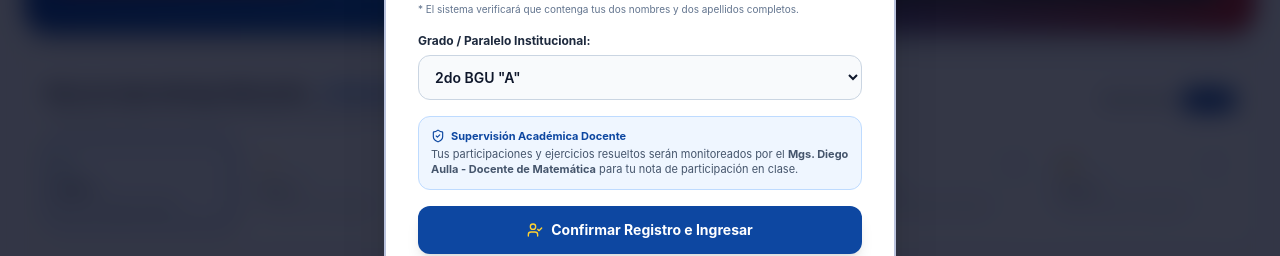
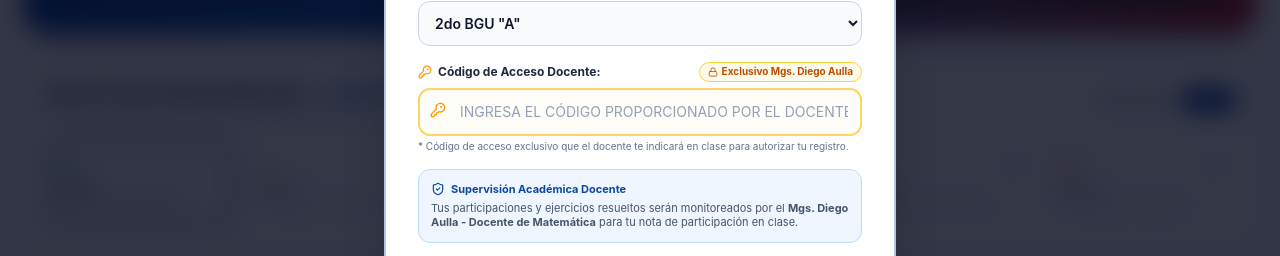
Before and after one commit to 17dieguitofaby17/MathFunciones, a React (Vite) app: page / in a window 1280 px wide. Shown: the part 422-678 px from the top of the page. Built offline with nearby package versions, Linux system fonts and the light colour scheme; grey boxes are pictures that could not be loaded.

Commit message:
feat: add access code verification to registration
Enforce an access code requirement during student registration to restrict platform access to verified users of the U.E. Santa Mariana de Jesús.

```diff
--- a/metadata.json
+++ b/metadata.json
@@ -2,5 +2,7 @@
   "name": "MATHFUNCIONES - U.E. Santa Mariana de Jesús",
   "description": "MATHFUNCIONES: App de gamificación matemática para 2do de Bachillerato de la U.E. Santa Mariana de Jesús Riobamba. 'Ternura que acompaña, Firmeza que transforma'. Desafíos exclusivos 15h00 y 18h00 con doble puntaje, composición e inversa de funciones, insignias coleccionables y graficador interactivo.",
   "requestFramePermissions": [],
-  "majorCapabilities": ["MAJOR_CAPABILITY_SERVER_SIDE_GEMINI_API"]
+  "majorCapabilities": [
+    "MAJOR_CAPABILITY_SERVER_SIDE_GEMINI_API"
+  ]
 }
--- a/src/App.tsx
+++ b/src/App.tsx
@@ -52,11 +52,12 @@ export default function App() {
   const [isSyncModalOpen, setIsSyncModalOpen] = useState<boolean>(false);
   const [newBadgeToast, setNewBadgeToast] = useState<string | null>(null);
 
-  // Check if student has valid registration (2 names and 2 surnames = 4 words)
+  // Check if student has valid registration (2 names and 2 surnames = 4 words) and verified access code
   const isStudentRegistered =
-    profile.name &&
+    Boolean(profile.name) &&
     profile.name !== 'Estudiante Marianita' &&
-    profile.name.trim().split(/\s+/).filter(Boolean).length >= 4;
+    profile.name.trim().split(/\s+/).filter(Boolean).length >= 4 &&
+    Boolean(profile.accessCodeVerified);
 
   const [isRegistrationModalOpen, setIsRegistrationModalOpen] = useState<boolean>(!isStudentRegistered);
 
@@ -79,11 +80,12 @@ export default function App() {
     saveProfile(updated);
   };
 
-  const handleRegisterStudent = (fullName: string, course: string) => {
+  const handleRegisterStudent = (fullName: string, course: string, _accessCode: string) => {
     const updated: StudentProfile = {
       ...profile,
       name: fullName,
       course: course,
+      accessCodeVerified: true,
     };
     handleUpdateProfile(updated);
     setIsRegistrationModalOpen(false);
--- a/src/components/RegistrationModal.tsx
+++ b/src/components/RegistrationModal.tsx
@@ -1,14 +1,16 @@
 import React, { useState } from 'react';
 import { StudentProfile } from '../types';
 import { sound } from '../utils/audio';
-import { ShieldCheck, UserCheck, AlertCircle, Sparkles, BookOpen } from 'lucide-react';
+import { ShieldCheck, UserCheck, AlertCircle, KeyRound, Lock } from 'lucide-react';
 import confetti from 'canvas-confetti';
 
 interface RegistrationModalProps {
   isOpen: boolean;
-  onRegister: (name: string, course: string) => void;
+  onRegister: (name: string, course: string, accessCode: string) => void;
   currentProfile?: StudentProfile;
 }
+
+const REQUIRED_ACCESS_CODE = 'UESMJ2026DA';
 
 export const RegistrationModal: React.FC<RegistrationModalProps> = ({
   isOpen,
@@ -17,6 +19,7 @@ export const RegistrationModal: React.FC<RegistrationModalProps> = ({
 }) => {
   const [fullName, setFullName] = useState(currentProfile?.name && currentProfile.name !== 'Estudiante Marianita' ? currentProfile.name : '');
   const [course, setCourse] = useState(currentProfile?.course || '2do BGU "A"');
+  const [accessCode, setAccessCode] = useState('');
   const [errorMsg, setErrorMsg] = useState<string | null>(null);
 
   if (!isOpen) return null;
@@ -26,10 +29,10 @@ export const RegistrationModal: React.FC<RegistrationModalProps> = ({
     const clean = fullName.trim();
     const parts = clean.split(/\s+/).filter(Boolean);
 
-    // Rule: Must be at least 2 names and 2 surnames (4 words)
+    // Rule 1: Must be at least 2 names and 2 surnames (4 words)
     if (parts.length < 4) {
       sound.playIncorrect();
-      setErrorMsg('Registro obligatorio: Debes ingresar tus dos nombres y tus dos apellidos completos (mínimo 4 palabras). Ejemplo: María Belén Chimborazo Guamán.');
+      setErrorMsg('Registro obligatorio: Debes ingresar tus dos nombres y tus dos apellidos completos (mínimo 4 palabras). Ejemplo: Carlos Fernando Paredes Morales.');
       return;
     }
 
@@ -38,6 +41,14 @@ export const RegistrationModal: React.FC<RegistrationModalProps> = ({
     if (hasShortWords) {
       sound.playIncorrect();
       setErrorMsg('Cada nombre y apellido debe tener al menos 2 letras.');
+      return;
+    }
+
+    // Rule 2: Access code verification exclusively provided by teacher
+    const cleanCode = accessCode.trim().toUpperCase();
+    if (cleanCode !== REQUIRED_ACCESS_CODE) {
+      sound.playIncorrect();
+      setErrorMsg('Código de acceso incorrecto. Solicita el código exclusivo de registro a tu docente Mgs. Diego Aulla para ingresar.');
       return;
     }
 
@@ -50,7 +61,7 @@ export const RegistrationModal: React.FC<RegistrationModalProps> = ({
       colors: ['#0D47A1', '#DC2626', '#F59E0B']
     });
 
-    onRegister(clean, course);
+    onRegister(clean, course, cleanCode);
   };
 
   return (
@@ -126,6 +137,36 @@ export const RegistrationModal: React.FC<RegistrationModalProps> = ({
             </select>
           </div>
 
+          <div>
+            <div className="flex items-center justify-between mb-1.5">
+              <label className="font-bold text-slate-800 dark:text-slate-200 flex items-center gap-1.5">
+                <KeyRound className="w-3.5 h-3.5 text-amber-500" />
+                <span>Código de Acceso Docente:</span>
+              </label>
+              <span className="text-[10px] text-amber-700 dark:text-amber-400 font-bold bg-amber-50 dark:bg-amber-950/60 px-2 py-0.5 rounded-full border border-amber-300 dark:border-amber-900 flex items-center gap-1">
+                <Lock className="w-2.5 h-2.5" />
+                Exclusivo Mgs. Diego Aulla
+              </span>
+            </div>
+            <div className="relative">
+              <input
+                type="text"
+                placeholder="Ingresa el código proporcionado por el docente..."
+                value={accessCode}
+                onChange={(e) => {
+                  setAccessCode(e.target.value.toUpperCase());
+                  if (errorMsg) setErrorMsg(null);
+                }}
+                required
+                className="w-full p-3 pl-10 rounded-xl border-2 border-amber-400/60 dark:border-amber-500/50 bg-amber-50/40 dark:bg-amber-950/20 text-slate-900 dark:text-white font-mono font-black tracking-widest uppercase text-xs sm:text-sm focus:outline-none focus:ring-2 focus:ring-[#0D47A1] focus:border-[#0D47A1] placeholder:text-slate-400 placeholder:font-sans placeholder:tracking-normal placeholder:font-normal"
+              />
+              <KeyRound className="w-4 h-4 text-amber-500 absolute left-3 top-3.5 pointer-events-none" />
+            </div>
+            <span className="text-[10px] text-slate-500 mt-1 block">
+              * Código de acceso exclusivo que el docente te indicará en clase para autorizar tu registro.
+            </span>
+          </div>
+
           <div className="p-3 rounded-xl bg-blue-50 dark:bg-blue-950/40 border border-blue-200 dark:border-blue-900 text-slate-600 dark:text-slate-300 text-[11px] space-y-1">
             <div className="font-bold text-[#0D47A1] dark:text-blue-300 flex items-center gap-1.5">
               <ShieldCheck className="w-3.5 h-3.5" />
--- a/src/types.ts
+++ b/src/types.ts
@@ -127,6 +127,7 @@ export interface StudentProfile {
   id: string;
   name: string;
   course: string; // e.g., '2do BGU "A"', '2do BGU "B"', '2do BGU "C"'
+  accessCodeVerified?: boolean;
   avatarId: string;
   xp: number;
   streak: number;
```
Also changed, not shown: public/assets/aistudio/image_1d2023f2.png (added), 1 other file (tests, documents, lock files or other folders).
